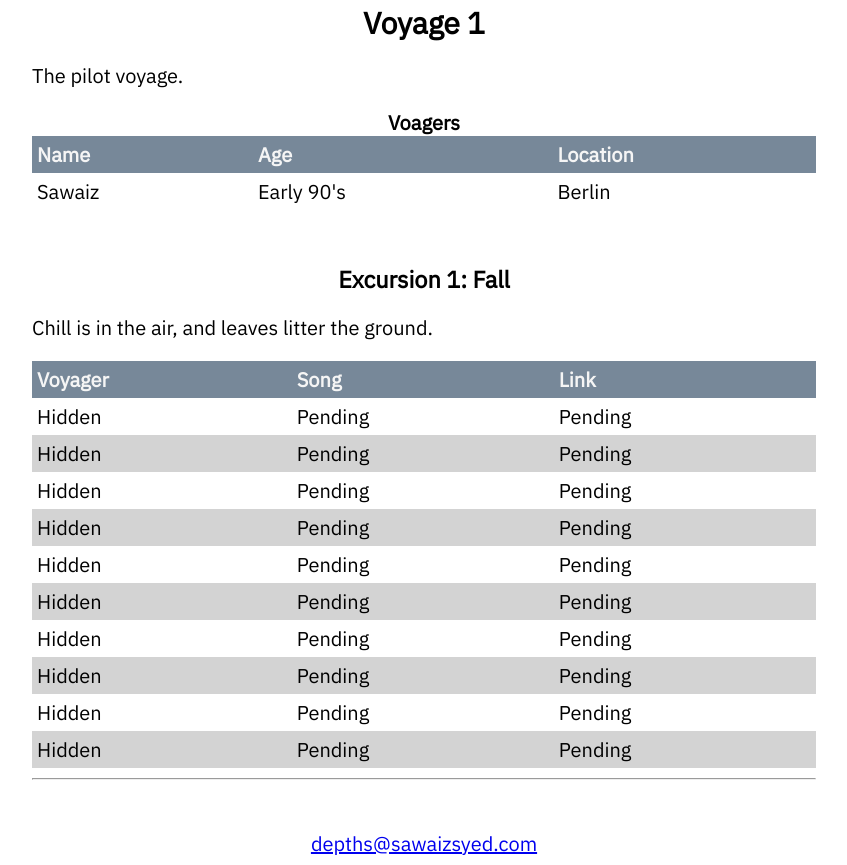
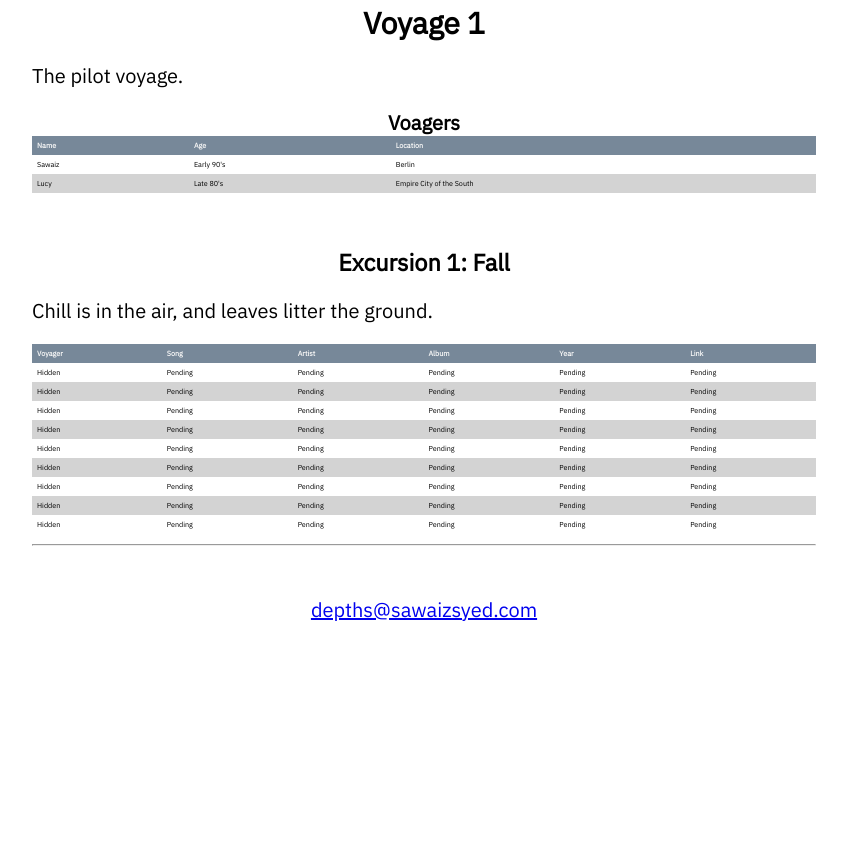
Before and after one commit to sawaiz/depths, a plain HTML site: page index.html in a window 1280 px wide. Shown: the part 1132-1997 px from the top of the page, without its empty margins (216-1063 px from the left). After the commit the page ends 1763 px from the top, so only its background shows below. Drawn offline with Linux system fonts and the light colour scheme.

Commit message:
Added lucy

```diff
--- a/index.html
+++ b/index.html
@@ -71,9 +71,9 @@
                 <td>Early 90's</td>
                 <td>Berlin</td>
             </tr>
-            <!-- <tr><td>Terence</td><td>Late 80's</td><td>Atlanta</td></tr>
-         <tr><td>Chris</td><td>Early 80's</td><td>Atlanta</td></tr>
-         <tr><td>Alice</td><td>Late 80's</td><td>Atlanta</td></tr> -->
+            <!-- <tr><td>Terence</td><td>Late 80's</td><td>Atlanta</td></tr> -->
+         <!-- <tr><td>Chris</td><td>Early 80's</td><td>Atlanta</td></tr> -->
+         <tr><td>Lucy</td><td>Late 80's</td><td>Empire City of the South</td></tr>
         </tbody>
     </table>
     <br><br>
@@ -82,17 +82,16 @@
     <h3>Excursion 1: Fall</h3>
     <p>Chill is in the air, and leaves litter the ground.</p>
     <table>
-        <thead><tr><th>Voyager</th><th>Song</th><th>Link</th></tr></thead><tbody>
-         <tr><td>Hidden</td><td>Pending</td><td>Pending</td></tr>
-         <tr><td>Hidden</td><td>Pending</td><td>Pending</td></tr>
-         <tr><td>Hidden</td><td>Pending</td><td>Pending</td></tr>
-         <tr><td>Hidden</td><td>Pending</td><td>Pending</td></tr>
-         <tr><td>Hidden</td><td>Pending</td><td>Pending</td></tr>
-         <tr><td>Hidden</td><td>Pending</td><td>Pending</td></tr>
-         <tr><td>Hidden</td><td>Pending</td><td>Pending</td></tr>
-         <tr><td>Hidden</td><td>Pending</td><td>Pending</td></tr>
-         <tr><td>Hidden</td><td>Pending</td><td>Pending</td></tr>
-         <tr><td>Hidden</td><td>Pending</td><td>Pending</td></tr>
+        <thead><tr><th>Voyager</th><th>Song</th><th>Artist</th><th>Album</th><th>Year</th><th>Link</th></tr></thead><tbody>
+         <tr><td>Hidden</td><td>Pending</td><td>Pending</td><td>Pending</td><td>Pending</td><td>Pending</td></tr>
+         <tr><td>Hidden</td><td>Pending</td><td>Pending</td><td>Pending</td><td>Pending</td><td>Pending</td></tr>
+         <tr><td>Hidden</td><td>Pending</td><td>Pending</td><td>Pending</td><td>Pending</td><td>Pending</td></tr>
+         <tr><td>Hidden</td><td>Pending</td><td>Pending</td><td>Pending</td><td>Pending</td><td>Pending</td></tr>
+         <tr><td>Hidden</td><td>Pending</td><td>Pending</td><td>Pending</td><td>Pending</td><td>Pending</td></tr>
+         <tr><td>Hidden</td><td>Pending</td><td>Pending</td><td>Pending</td><td>Pending</td><td>Pending</td></tr>
+         <tr><td>Hidden</td><td>Pending</td><td>Pending</td><td>Pending</td><td>Pending</td><td>Pending</td></tr>
+         <tr><td>Hidden</td><td>Pending</td><td>Pending</td><td>Pending</td><td>Pending</td><td>Pending</td></tr>
+         <tr><td>Hidden</td><td>Pending</td><td>Pending</td><td>Pending</td><td>Pending</td><td>Pending</td></tr>
         </tbody></table>
 
     <hr>
--- a/style.css
+++ b/style.css
@@ -45,7 +45,7 @@ table {
 }
 
 table, th, td {
-    font-size: 100%;
+    font-size: 60%;
     padding: 5px;
   }
 
```
